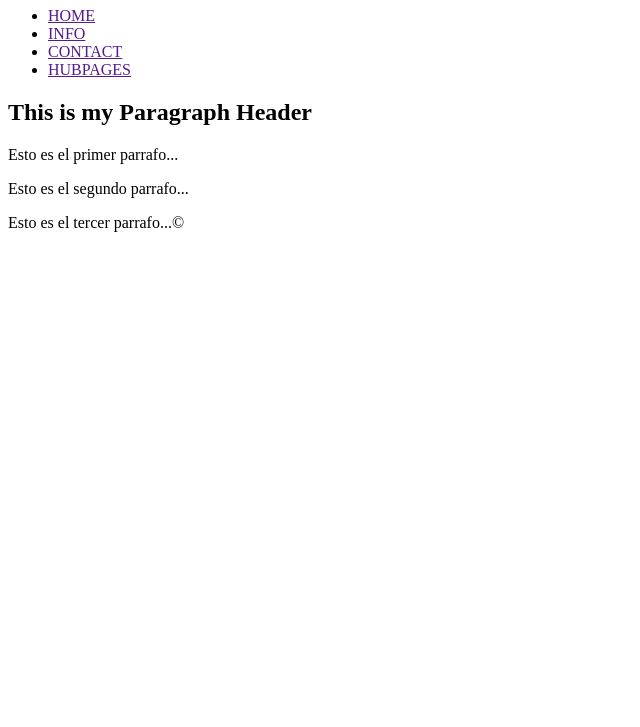
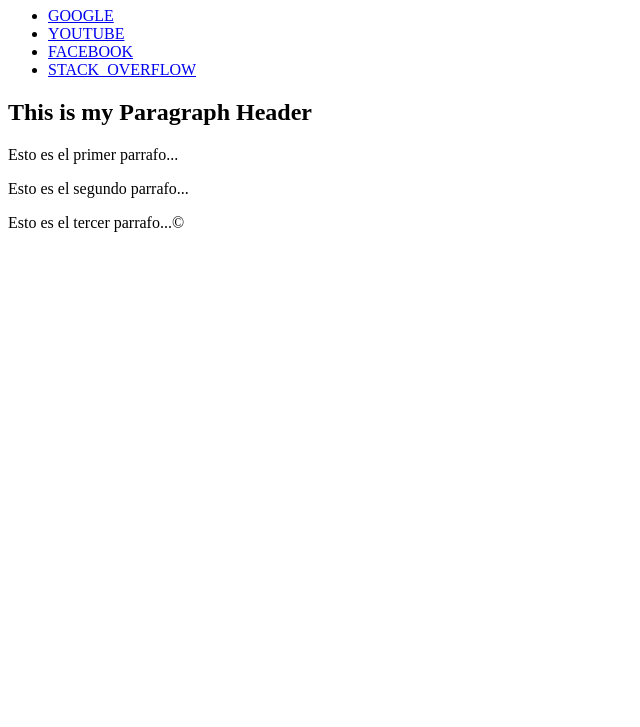
Before and after one commit to Fr33d0m2025/ejercicio1, a plain HTML site: page index.html in a window 1280 px wide. Shown: the part 73-800 px from the top of the page, without its empty margins (0-640 px from the left). Drawn offline with Linux system fonts and the light colour scheme.

Commit message:
ACTUALIZADOS LOS ANCHORS

```diff
--- a/index.html
+++ b/index.html
@@ -8,10 +8,10 @@
 <body>
     <h1>THIS IS MY BANNER TEXT</h1>
     <ul>
-        <li><a href="">HOME</a></li>
-        <li><a href="">INFO</a></li>
-        <li><a href="">CONTACT</a></li>
-        <li><a href="">HUBPAGES</a></li>
+        <li><a href="https://www.google.com/">GOOGLE</a></li>
+        <li><a href="https://www.youtube.com/">YOUTUBE</a></li>
+        <li><a href="https://www.facebook.com/">FACEBOOK</a></li>
+        <li><a href="https://stackoverflow.com/questions">STACK_OVERFLOW</a></li>
     </ul>
     <h2>This is my Paragraph Header</h2>
     <p>Esto es el primer parrafo...</p>
```
